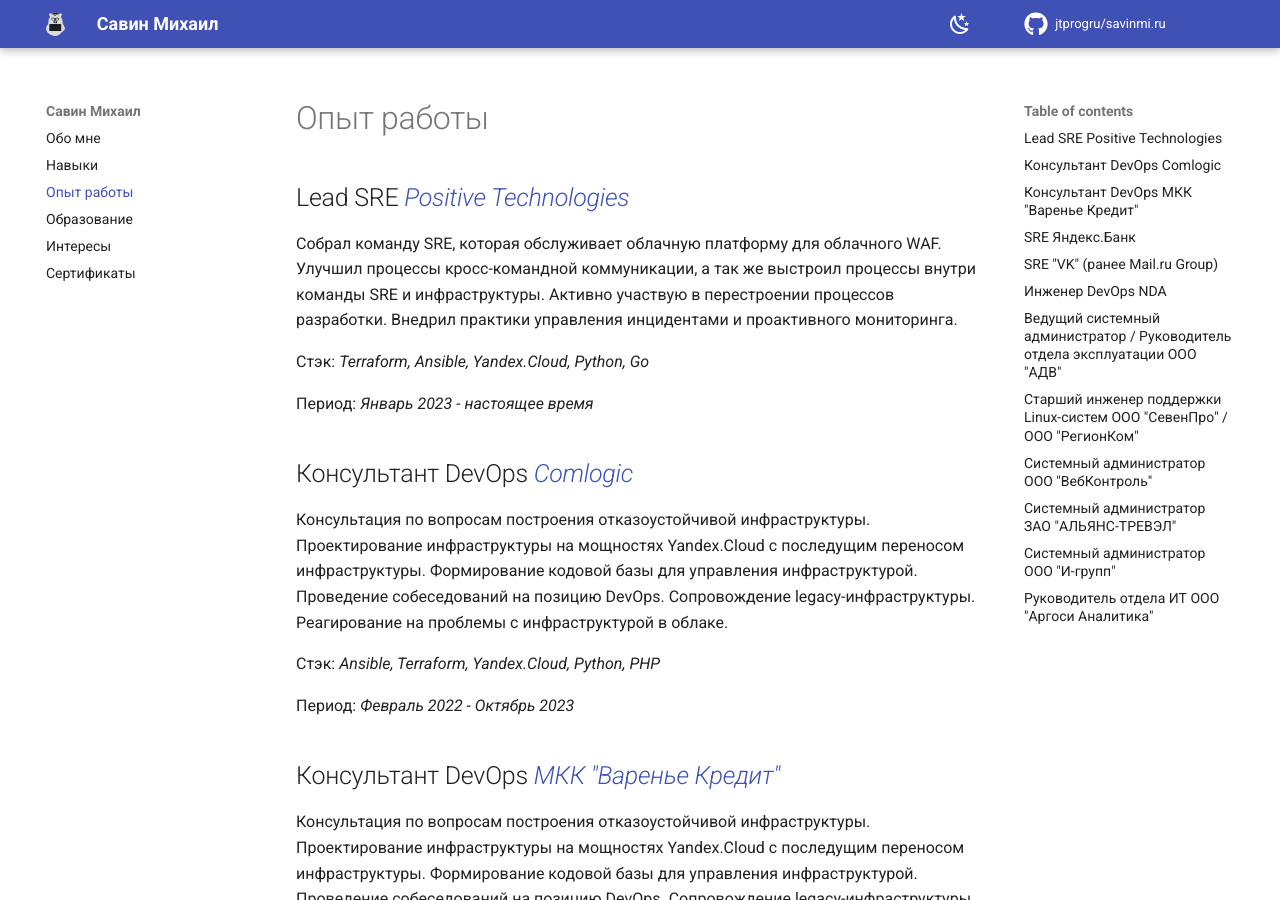
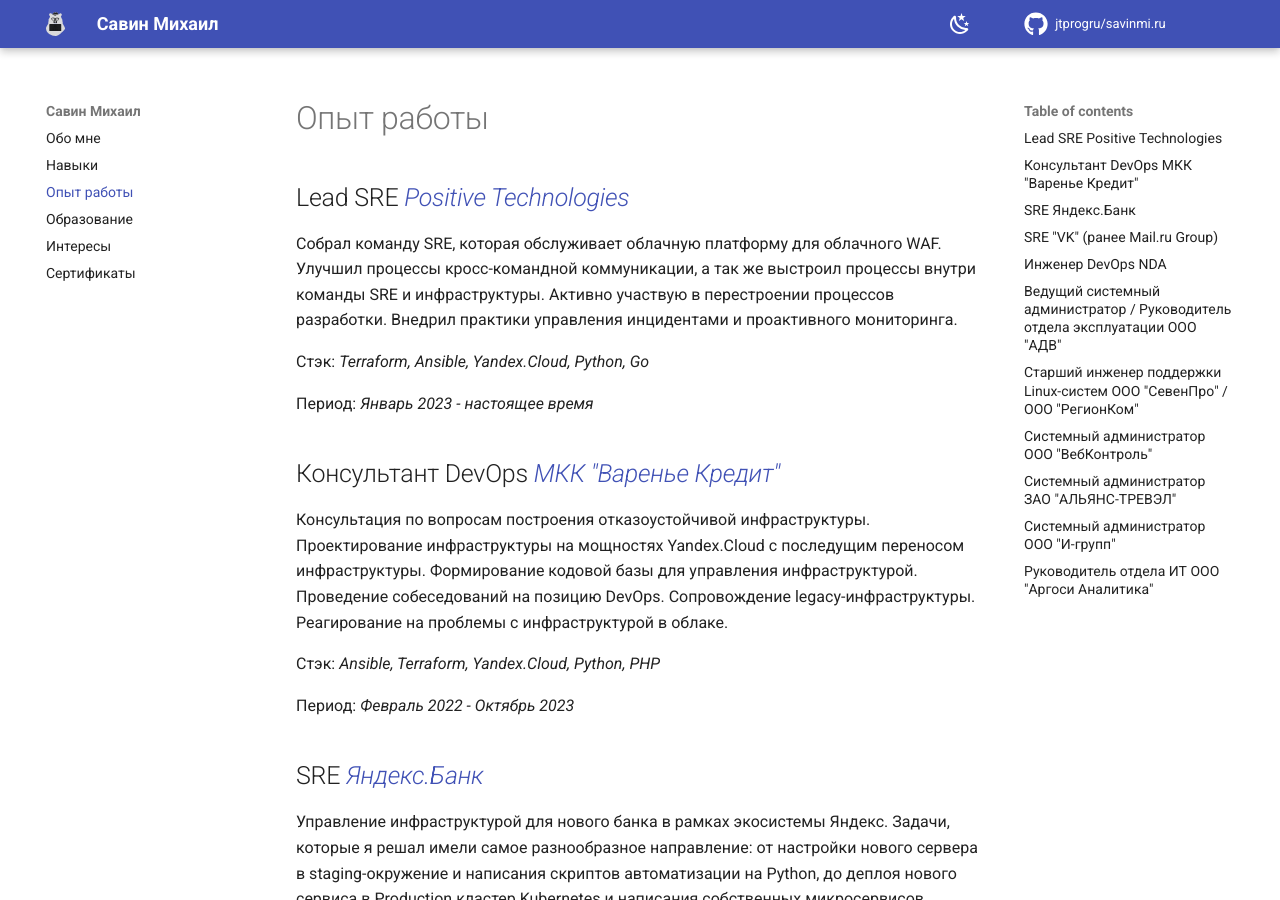
Before and after one commit to jtprogru/savinmi.ru, an MkDocs documentation site: the page built from docs/experience.md, in a window 1280 px wide and 900 px high. Built offline with MkDocs 1.6.1 and Material for MkDocs 9.7.7, drawn with Linux system fonts in a browser that asks for light colours; comment, search, counter and statistics services are not loaded.

Commit message:
Update experience
Signed-off-by: Michael Savin <jtprogru@gmail.com>

```diff
--- a/docs/experience.md
+++ b/docs/experience.md
@@ -7,14 +7,6 @@
 Стэк: *Terraform, Ansible, Yandex.Cloud, Python, Go*
 
 Период: *Январь 2023 - настоящее время*
-
-## Консультант DevOps *[Comlogic](https://comlogic.ru)*
-
-Консультация по вопросам построения отказоустойчивой инфраструктуры. Проектирование инфраструктуры на мощностях Yandex.Cloud с последущим переносом инфраструктуры. Формирование кодовой базы для управления инфраструктурой. Проведение собеседований на позицию DevOps. Сопровождение legacy-инфраструктуры. Реагирование на проблемы с инфраструктурой в облаке.
-
-Стэк: *Ansible, Terraform, Yandex.Cloud, Python, PHP*
-
-Период: *Февраль 2022 - Октябрь 2023*
 
 ## Консультант DevOps *[МКК "Варенье Кредит"](https://kekscredit.ru)*
 
```
